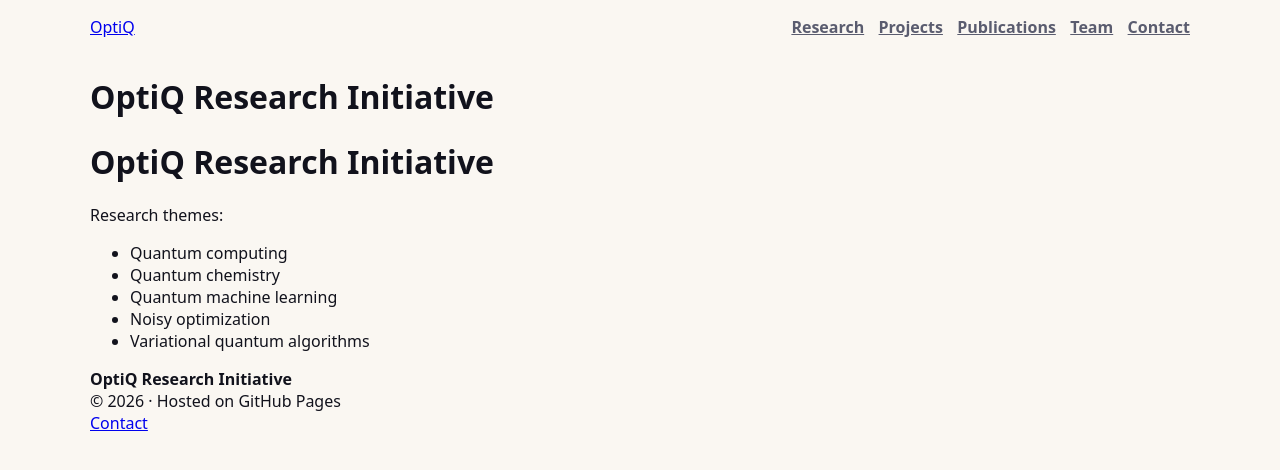
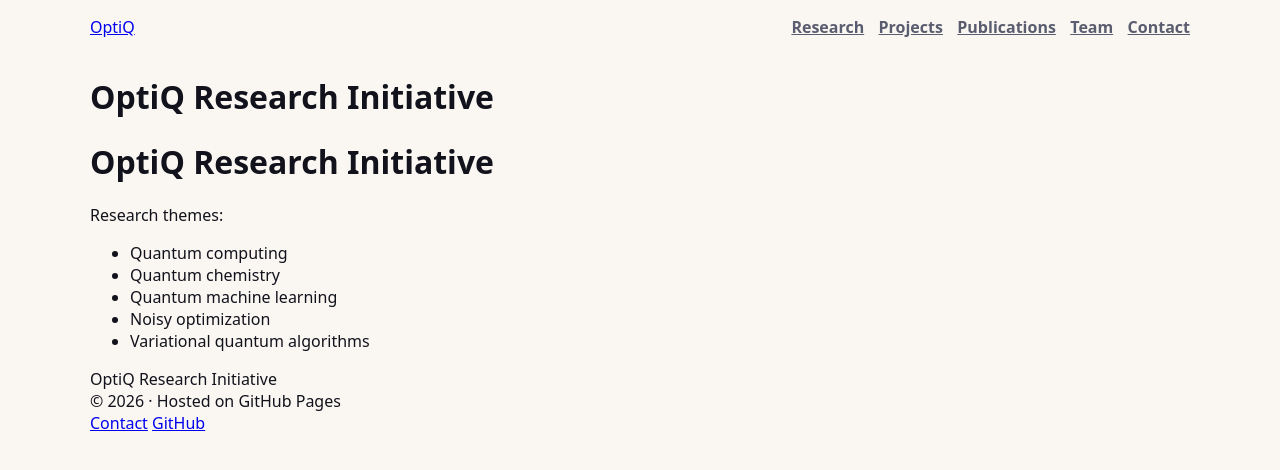
Before and after one commit to OptiQ-Research-Initiative/optiq-research-initiative.github.io, a Jekyll site: the page built from index.md, in a window 1280 px wide. Shown: the top 470 px of the page. Built offline with Jekyll 4.4.1, drawn with Linux system fonts in a browser that asks for light colours; our own code applies the rules of GitHub Pages for plain Markdown files.

Commit message:
Update footer.html

```diff
--- a/_includes/footer.html
+++ b/_includes/footer.html
@@ -1,11 +1,12 @@
 <footer class="site-footer">
   <div class="container footer-inner">
-    <div class="footer-left">
-      <strong>OptiQ Research Initiative</strong><br>
-      <span class="muted">© {{ "now" | date: "%Y" }} · Hosted on GitHub Pages</span>
+    <div>
+      <div class="footer-title">OptiQ Research Initiative</div>
+      <div class="footer-meta">© {{ "now" | date: "%Y" }} · Hosted on GitHub Pages</div>
     </div>
-    <div class="footer-right">
+    <div class="footer-links">
       <a href="/contact/">Contact</a>
+      <a href="https://github.com/optiq-research-initiative" target="_blank" rel="noopener">GitHub</a>
     </div>
   </div>
 </footer>
```
